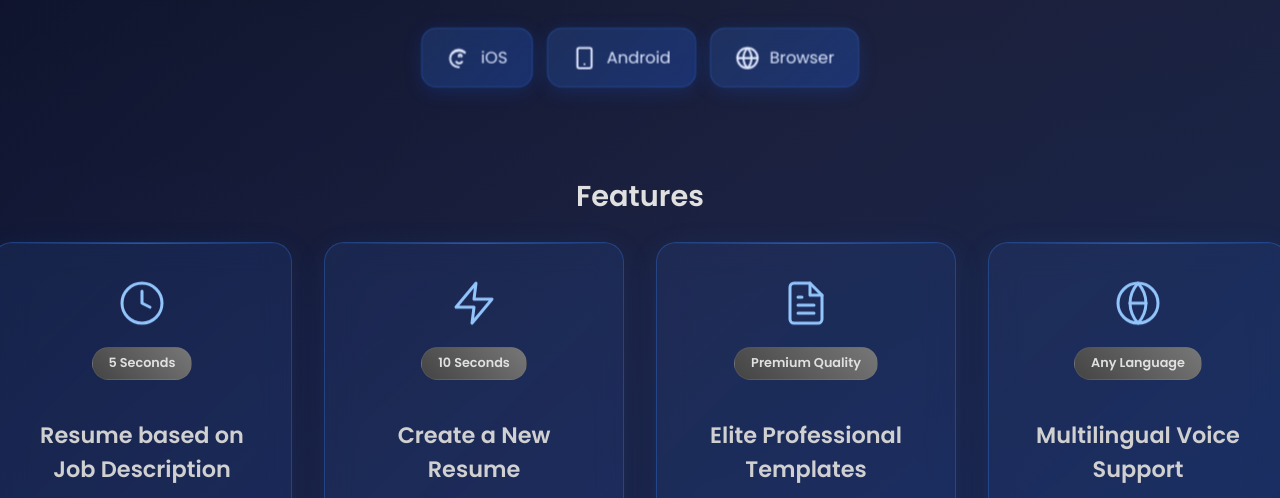
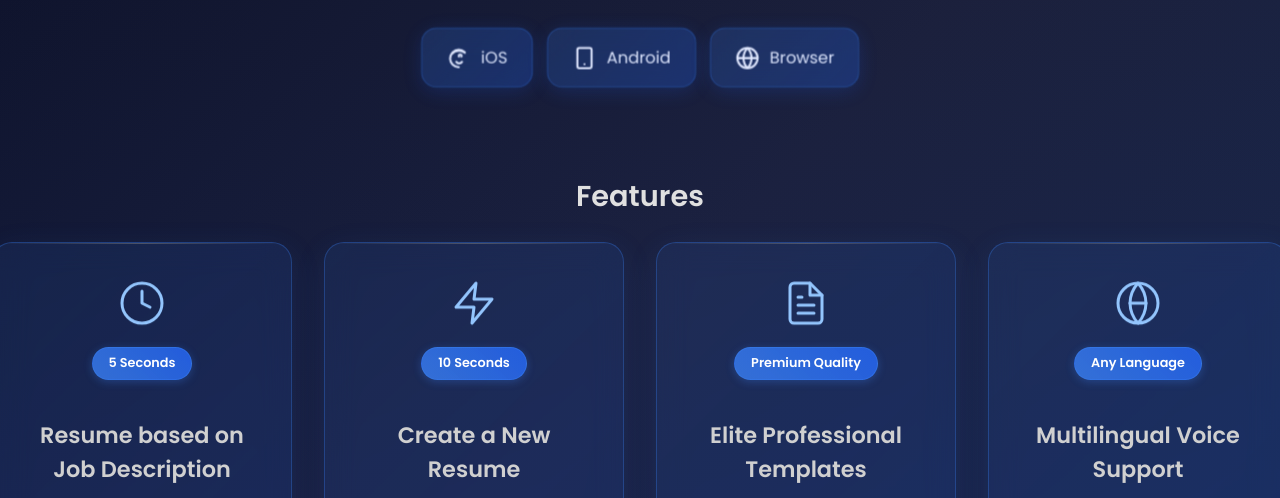
Before and after one commit to Jayanth-N/Resume-Grok-Website, a plain HTML site: page index.html in a window 1280 px wide. Shown: the part 231-729 px from the top of the page. Drawn offline with Linux system fonts and the light colour scheme.

Commit message:
changes grey to blue for buttons

```diff
--- a/index.html
+++ b/index.html
@@ -302,14 +302,15 @@
 
         .feature-time {
             display: inline-block;
-            background: linear-gradient(45deg, #444, #777);
-            color: #e0e0e0;
+            background: linear-gradient(45deg, rgba(59, 130, 246, 0.8), rgba(37, 99, 235, 0.9));
+            color: #ffffff;
             padding: 0.4rem 1rem;
             border-radius: 25px;
             font-size: 0.8rem;
             font-weight: 600;
             margin-bottom: 1rem;
-            border: 1px solid rgba(128, 128, 128, 0.2);
+            border: 1px solid rgba(59, 130, 246, 0.4);
+            box-shadow: 0 2px 8px rgba(59, 130, 246, 0.3);
         }
 
         .feature-description {
```
